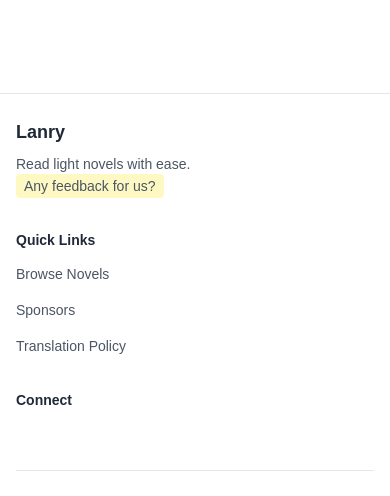
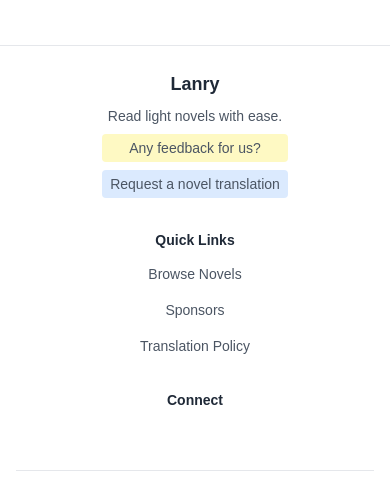
Before and after one commit to Chen-Steve/Lanry, a Next.js app: page / in a window 390 px wide. Shown: the part 269-765 px from the top of the page. Built offline with nearby package versions, Linux system fonts and the light colour scheme; no server answers; the database is empty; some icons are missing.

Commit message:
general update

```diff
--- a/src/app/novels/[id]/page.tsx
+++ b/src/app/novels/[id]/page.tsx
@@ -98,7 +98,7 @@ export default function NovelPage({ params }: { params: { id: string } }) {
 
   const handleBookmark = async () => {
     if (!isAuthenticated) {
-      toast.error('Please create an account to save bookmarks', {
+      toast.error('Please create an account to bookmar', {
         duration: 3000,
         position: 'bottom-center',
         style: {
--- a/src/components/Footer.tsx
+++ b/src/components/Footer.tsx
@@ -10,27 +10,37 @@ const Footer = () => {
       <div className="px-4 py-6 sm:py-8 max-w-5xl mx-auto">
         <div className="space-y-8 sm:grid sm:grid-cols-2 lg:grid-cols-4 sm:gap-8 sm:space-y-0">
           {/* Brand Section */}
-          <div className="col-span-1 lg:col-span-2">
+          <div className="col-span-1 lg:col-span-2 flex flex-col items-center sm:items-start text-center sm:text-left">
             <Link href="/" className="text-lg sm:text-xl font-bold text-gray-800">
               Lanry
             </Link>
             <p className="mt-2 text-sm text-gray-600">
               Read light novels with ease.
             </p>
+            <div className="flex flex-col sm:flex-row gap-2 mt-2">
               <Link
                 href="https://forms.gle/DV9X9C5wQjUxKece7"
-              className="text-sm text-gray-600 hover:text-gray-800 hover:underline bg-yellow-100 px-2 py-1 rounded transition-colors"
+                className="text-sm text-gray-600 hover:text-gray-800 hover:underline bg-yellow-100 px-2 py-1 rounded transition-colors text-center"
                 target="_blank"
                 rel="noopener noreferrer"
               >
                 Any feedback for us?
               </Link>
+              <Link
+                href="https://forms.gle/dYXhMkxfTi3odiLc8"
+                className="text-sm text-gray-600 hover:text-gray-800 hover:underline bg-blue-100 px-2 py-1 rounded transition-colors text-center"
+                target="_blank"
+                rel="noopener noreferrer"
+              >
+                Request a novel translation
+              </Link>
+            </div>
           </div>
 
           {/* Quick Links */}
-          <div className="space-y-3">
+          <div className="space-y-3 flex flex-col items-center sm:items-start">
             <h3 className="text-sm font-semibold text-gray-800">Quick Links</h3>
-            <ul className="space-y-3">
+            <ul className="space-y-3 text-center sm:text-left">
               <li>
                 <Link
                   href="/"
@@ -59,11 +69,11 @@ const Footer = () => {
           </div>
 
           {/* Connect */}
-          <div className="space-y-3">
+          <div className="space-y-3 flex flex-col items-center sm:items-start">
             <h3 className="text-sm font-semibold text-gray-800">Connect</h3>
             <div className="flex space-x-4">
               <a
-                href="https://github.com/Chen-Steve/novelwiki"
+                href="https://github.com/Chen-Steve/lanry"
                 target="_blank"
                 rel="noopener noreferrer"
                 className="text-gray-600 hover:text-gray-800 transition-colors"
--- a/src/components/Header.tsx
+++ b/src/components/Header.tsx
@@ -75,6 +75,7 @@ const Header = () => {
   const handleSignOut = async () => {
     await supabase.auth.signOut();
     setIsProfileDropdownOpen(false);
+    setIsMenuOpen(false);
   };
 
   const renderAuthLink = () => {
```
Lines whose indentation alone changed are shown as unchanged.
